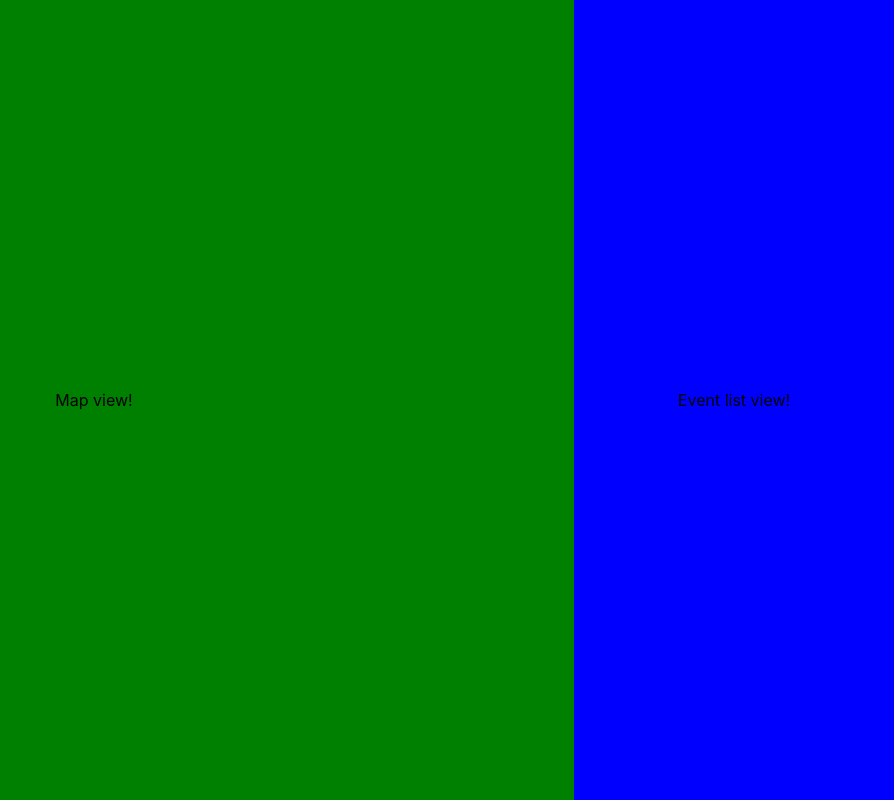
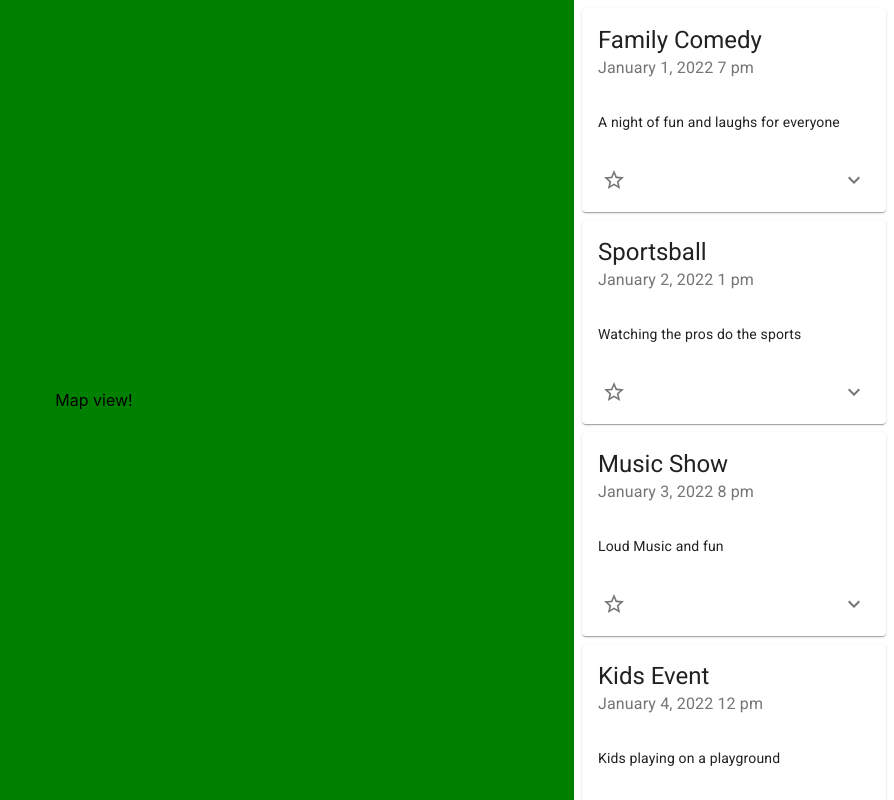
Before and after one commit to broomhandleus/wad-up, a React (Create React App) app: page / in a window 1280 px wide. Shown: the top 800 px of the page, without its empty margins (386-1280 px from the left). Built offline with nearby package versions, Linux system fonts and the light colour scheme.

Commit message:
Initial commit of the Event List and Event Card Components!

```diff
--- a/package.json
+++ b/package.json
@@ -13,6 +13,7 @@
     "@types/node": "^12.12.67",
     "@types/react": "^16.9.52",
     "@types/react-dom": "^16.9.8",
+    "clsx": "^1.1.1",
     "fontsource-roboto": "^3.0.3",
     "react": "^16.13.1",
     "react-dom": "^16.13.1",
--- /dev/null
+++ b/src/Components/EventCard.tsx
@@ -0,0 +1,106 @@
+import React from 'react';
+import clsx from 'clsx';
+import { makeStyles } from '@material-ui/core/styles';
+import {
+  Card,
+  CardActions,
+  CardContent,
+  CardHeader,
+  Collapse,
+  IconButton,
+  Tooltip,
+  Typography
+} from '@material-ui/core';
+import { event } from '../types';
+import { StarBorder, ExpandMore } from '@material-ui/icons';
+
+const useStyles = makeStyles((theme) => ({
+  card: {
+    margin: "8px 0px"
+  },
+  expand: {
+    transform: 'rotate(0deg)',
+    marginLeft: 'auto',
+    transition: theme.transitions.create('transform', {
+      duration: theme.transitions.duration.shortest,
+    }),
+  },
+  expandOpen: {
+    transform: 'rotate(180deg)',
+  },
+}));
+
+interface props {
+  event: event;
+}
+
+// TODO: add method to the Interested Button. Change it to filled when interested
+// This would trigger an API call to increment the interestShown on that event
+// TODO: add in extra elements to the collapse area
+// TODO: Different cards somehow based on event type (border maybe?)
+export default function EventCard(props: props) {
+  const classes = useStyles();
+  const event = props.event;
+
+  const [expanded, setExpanded] = React.useState(false);
+  const handleExpandClick = () => {
+    setExpanded(!expanded);
+  };
+
+  let collapseTitle = "Show more"
+  if (expanded) {
+    collapseTitle = "Show Less";
+  }
+
+  return (
+    <Card className={classes.card}>
+      <CardHeader
+        title={event.name}
+        subheader={event.datetime}
+      />
+      <CardContent>
+        <Typography variant="body2" component="p">
+          {event.description}
+        </Typography>
+      </CardContent>
+      <CardActions disableSpacing>
+        <Tooltip title="Interested" placement="right">
+          <IconButton aria-label="Interested">
+            <StarBorder/>
+          </IconButton>
+        </Tooltip>
+        <Tooltip title={collapseTitle} placement="left">
+          <IconButton
+            className={clsx(classes.expand, {
+              [classes.expandOpen]: expanded,
+            })}
+            onClick={handleExpandClick}
+            aria-expanded={expanded}
+            aria-label="show more"
+          >
+            <ExpandMore/>
+          </IconButton>
+        </Tooltip>
+      </CardActions>
+      <Collapse in={expanded} unmountOnExit>
+        <CardContent>
+          <Typography variant="body2" component="p">
+            Location: {event.locationName}
+          </Typography>
+          <Typography variant="body2" component="p">
+            Event Type: {event.category}
+          </Typography>
+          <Typography variant="body2" component="p">
+            Age Limitations: {event.ageLimit}
+          </Typography>
+          <Typography variant="body2" component="p">
+            Drinking: {event.drinking.toString()}
+          </Typography>
+          <Typography variant="body2" component="p">
+            Smoking: {event.smoking.toString()}
+          </Typography>
+        </CardContent>
+      </Collapse>
+    </Card>
+  )
+}
--- /dev/null
+++ b/src/Components/EventList.tsx
@@ -0,0 +1,27 @@
+import React from 'react';
+import { makeStyles } from '@material-ui/core/styles';
+import {event} from '../types';
+import EventCard from './EventCard';
+
+const useStyles = makeStyles((theme) => ({
+  list: {
+    width: "95%"
+  }
+}));
+
+interface props {
+  events: event[];
+}
+
+export default function EventList(props: props) {
+  const classes = useStyles();
+  const events = props.events;
+  console.log(events);
+  const listEvents = events.map((e) =>
+    <EventCard event={e} key={e._id}/>
+  )
+
+  return (
+    <div className={classes.list}>{listEvents}</div>
+  )
+}
--- a/src/Components/Main.tsx
+++ b/src/Components/Main.tsx
@@ -1,6 +1,7 @@
 import React from 'react';
 import { makeStyles } from '@material-ui/core/styles';
 import Grid from '@material-ui/core/Grid';
+import EventList from './EventList';
 
 // Mock data imports
 import {events} from '../mockData/event';
@@ -14,19 +15,18 @@ const useStyles = makeStyles((theme) => ({
     height: "100vh"
   },
   listView: {
-    backgroundColor: "blue",
     display: "flex",
     justifyContent: "center",
-    alignItems: "center",
     height: "100vh"
   },
 }));
 
+// need to define an interface for the props if we use it
 export default function Main() {
   const classes = useStyles();
 
   // Will need to actually call some API method to get all the events in the end state
-  console.log(events);
+  // TODO: Paginate the event list on the left? or just load more on scroll?
 
   return (
     <Grid container spacing={0}>
@@ -34,7 +34,7 @@ export default function Main() {
         <div>Map view!</div>
       </Grid>
       <Grid className={classes.listView} item xs={3}>
-        <div>Event list view!</div>
+        <EventList events={events}/>
       </Grid>
     </Grid>
   );
--- a/src/types.ts
+++ b/src/types.ts
@@ -24,10 +24,10 @@ export interface PaymentMethod {
 }
 
 export enum SubscriptionLevel {
-    bronze = "BRONZE",
-    silver = "SILVER",
-    gold = "GOLD",
-    platinum = "PLATINUM"
+    bronze = "Bronze",
+    silver = "Silver",
+    gold = "Gold",
+    platinum = "Platinum"
 }
 
 // Maybe include an image in the event somehow? can check on that later
@@ -54,15 +54,15 @@ export interface LatLong {
 
 // Need more caategories! Each can be designated a color on the UI
 export enum EventCategory {
-    sporting,
-    comedy,
-    music,
-    other
+    sporting = "Sporting",
+    comedy = "Comedy",
+    music = "Music",
+    other = "Other"
 }
 
 // Definitely up for discussion here. We'll need a description of each to put in the UI so users know what they mean
 export enum AgeLimitations {
-    family,
-    teenage,
-    adult
+    family = "Family",
+    teenage = "Teenage",
+    adult = "Adult"
 }
```
